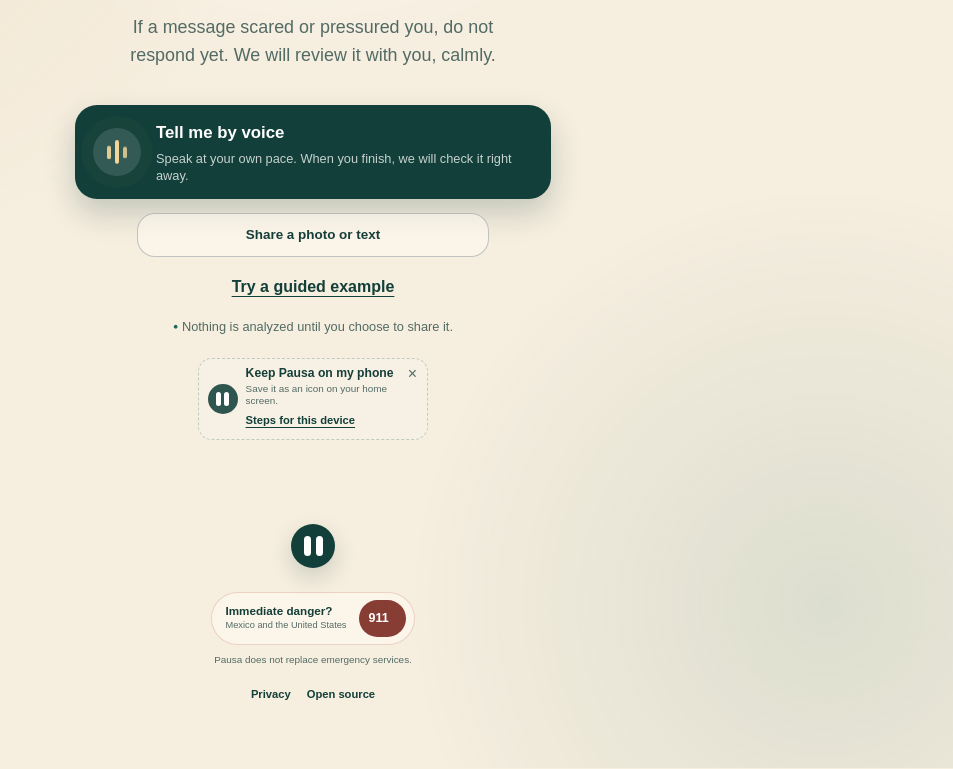
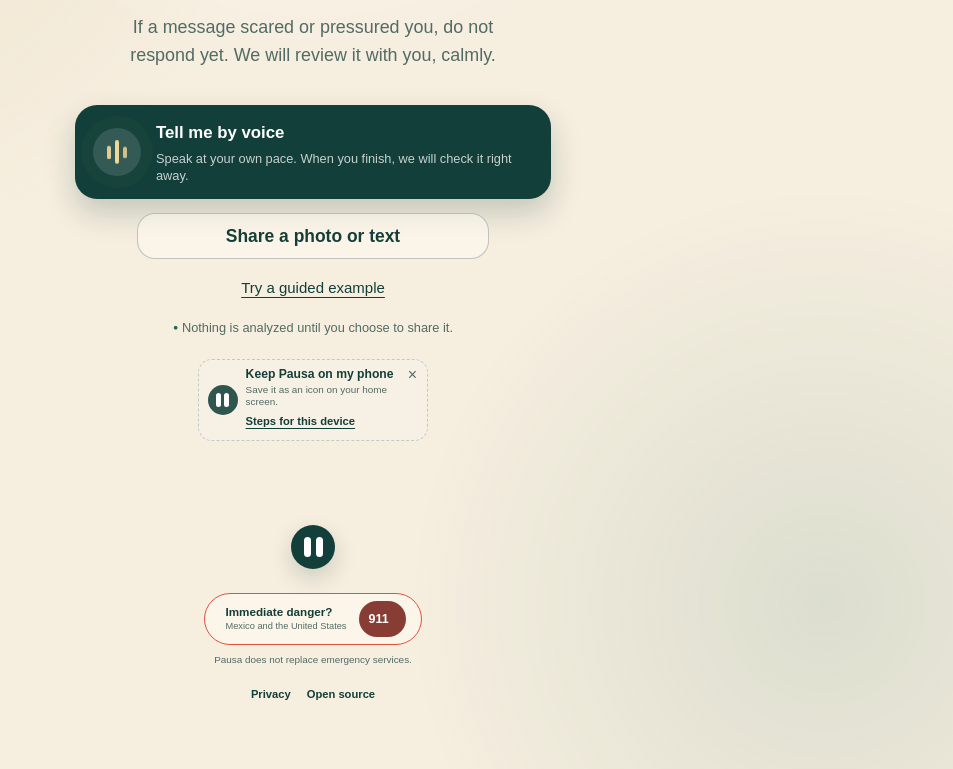
Before and after one commit to elesdex/pausa, a Next.js app: page / in a window 1280 px wide. Shown: the part 410-1179 px from the top of the page, without its empty margins (327-1280 px from the left). Built offline with nearby package versions, Linux system fonts and the light colour scheme.

Commit message:
Apply homepage visual annotations

```diff
--- a/app/globals.css
+++ b/app/globals.css
@@ -79,7 +79,7 @@ h1 { font-size: clamp(2.55rem, 12vw, 4.2rem); letter-spacing: -.055em; line-heig
 .primary-button:active, .secondary-button:active, .capture-card:active { transform: translateY(0); }
 .primary-button:disabled { opacity: .55; cursor: wait; transform: none; box-shadow: none; }
 .secondary-button { border: 1px solid rgba(23,50,77,.25); background: transparent; margin-bottom: 12px; }
-.text-button { border: 0; background: transparent; color: var(--green-dark); font-weight: 800; padding: 18px; cursor: pointer; text-decoration: underline; text-underline-offset: 4px; }
+.text-button { border: 0; background: transparent; color: var(--green-dark); font-size: .9375rem; font-weight: 500; padding: 18px; cursor: pointer; text-decoration: underline; text-underline-offset: 4px; }
 .install-link { border: 1px solid rgba(47,122,103,.25); background: rgba(255,255,255,.38); color: var(--green-dark); border-radius: 999px; font-weight: 800; padding: 11px 16px; cursor: pointer; }
 .back-button { border: 0; background: transparent; padding: 8px 0; margin-bottom: 28px; cursor: pointer; font-weight: 800; color: var(--ink-soft); }
 
@@ -96,7 +96,7 @@ h1 { font-size: clamp(2.55rem, 12vw, 4.2rem); letter-spacing: -.055em; line-heig
 .voice-symbol i:nth-child(3) { animation-delay: -.44s; }
 @keyframes voiceWave { 0%,100% { transform: scaleY(.55); opacity: .65; } 50% { transform: scaleY(1); opacity: 1; } }
 @keyframes voiceHalo { 70%,100% { box-shadow: 0 0 0 13px rgba(242,215,154,0); } }
-.quick-start-button { width: 74%; min-height: 44px; margin: 14px auto 0; padding: 9px 16px; background: rgba(255,250,240,.54); font-size: .84rem; }
+.quick-start-button { width: 74%; min-height: 44px; margin: 14px auto 0; padding: 9px 16px; background: rgba(255,250,240,.54); font-size: 1.09rem; }
 .intake-voice { margin: 0 0 18px; }
 .home-mark-button { width: 50px; height: 50px; margin: 34px auto 2px; border: 0; border-radius: 50%; display: grid; place-items: center; background: var(--green-dark); color: white; cursor: pointer; box-shadow: 0 9px 22px rgba(18,63,57,.18); }
 .home-mark-button .pause-mark > span { width: 7px; height: 20px; border-radius: 4px; box-shadow: 12px 0 0 currentColor; transform: translateX(-6px); }
@@ -221,7 +221,7 @@ footer { text-align: center; color: var(--ink-soft); font-size: .7rem; padding:
 footer p { margin: 0 0 10px; }
 footer nav { display: flex; justify-content: center; gap: 16px; }
 footer a { color: var(--green-dark); font-weight: 800; text-underline-offset: 3px; }
-.emergency-card { width: fit-content; display: inline-flex; gap: 12px; align-items: center; text-align: left; margin: 0 auto 8px; padding: 7px 8px 7px 13px; border-radius: 999px; background: rgba(255,250,240,.64); border: 1px solid rgba(168,64,53,.2); }
+.emergency-card { width: min(218.62px, 100%); display: inline-flex; justify-content: center; gap: 12px; align-items: center; text-align: left; margin: 0 auto 8px; padding: 7px 8px 7px 13px; border-radius: 999px; background: rgba(255,250,240,.64); border: 1px solid #e15141; }
 .emergency-card strong { display: block; color: var(--ink); font-size: .73rem; line-height: 1.1; }
 .emergency-card p { font-size: .58rem; line-height: 1.2; margin: 2px 0 0; }
 .emergency-card a { flex: 0 0 auto; min-width: 47px; border-radius: 999px; padding: 9px 10px; background: #873d34; color: white; text-decoration: none; font-size: .78rem; }
```
